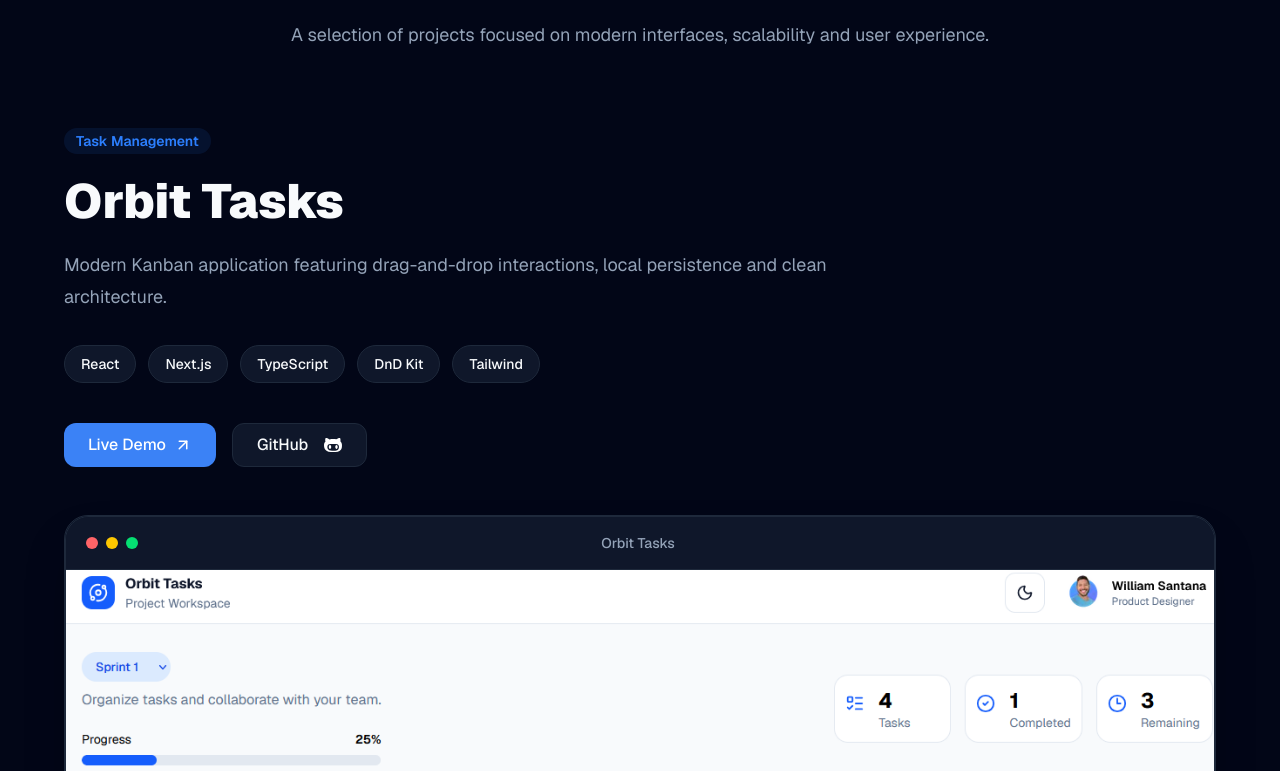
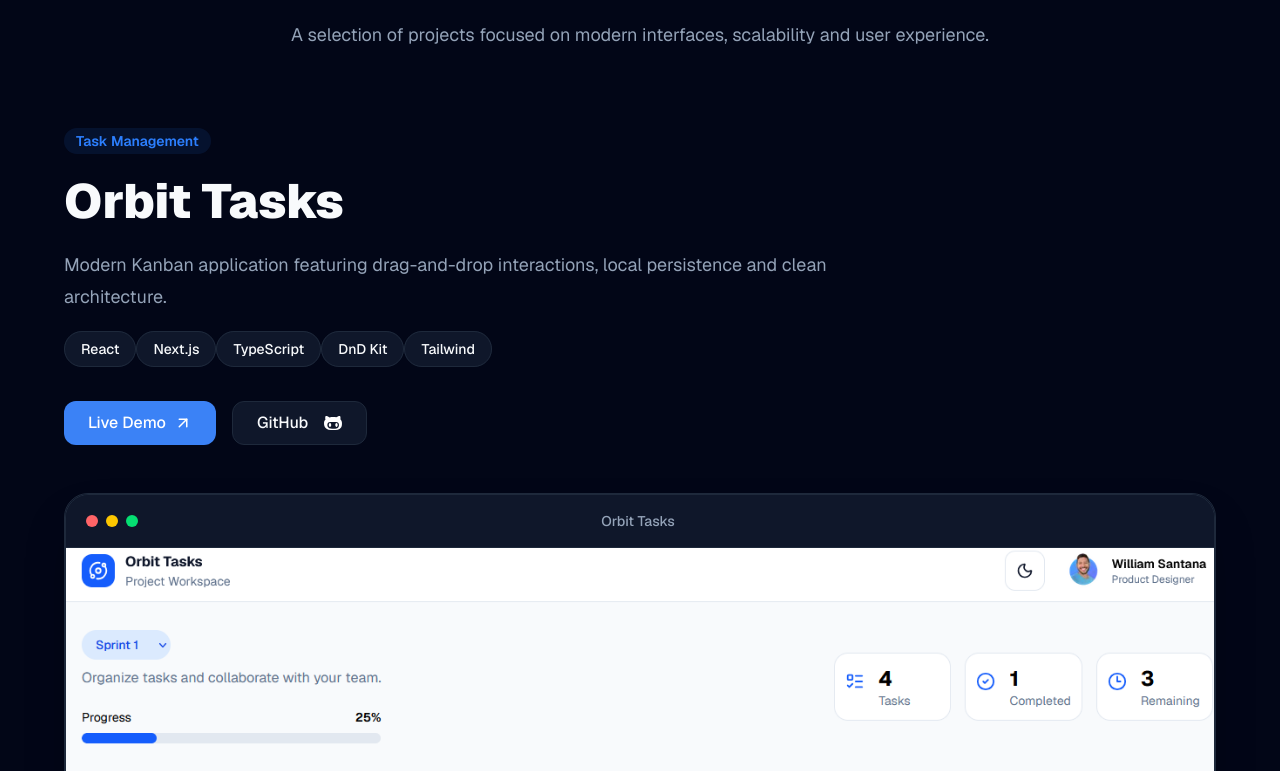
Before and after one commit to wwilliamsantana/portfolio-william, a Next.js app: page / in a window 1280 px wide. Shown: the part 1180-1951 px from the top of the page. Built offline with nearby package versions, Linux system fonts and the light colour scheme.

Commit message:
fix: Add motions tags

```diff
--- a/src/components/projects/FeaturedProject.tsx
+++ b/src/components/projects/FeaturedProject.tsx
@@ -1,3 +1,6 @@
+"use client";
+
+import { motion } from "motion/react";
 import { ProjectButtons } from "./ProjectButtons";
 import { ProjectImage } from "./ProjectImage";
 import { ProjectStack } from "./ProjectStack";
@@ -18,22 +21,66 @@ interface Props {
 
 export function FeaturedProject({ project }: Props) {
   return (
-    <article>
+    <motion.article
+      initial={{
+        opacity: 0,
+        y: 60,
+        filter: "blur(10px)",
+      }}
+      whileInView={{
+        opacity: 1,
+        y: 0,
+        filter: "blur(0px)",
+      }}
+      viewport={{
+        once: true,
+        amount: 0.3,
+      }}
+      transition={{
+        duration: 0.7,
+      }}
+    >
       <span className=" rounded-full bg-blue-500/10 px-3 py-1 text-sm font-semibold text-blue-500">
         {project.subtitle}
       </span>
 
-      <h3 className="mt-6 text-5xl font-black ">{project.title}</h3>
+      <motion.h3
+        initial={{
+          opacity: 0,
+          x: -30,
+        }}
+        whileInView={{
+          opacity: 1,
+          x: 0,
+        }}
+        transition={{
+          delay: 0.2,
+        }}
+        className="mt-6 text-5xl font-black "
+      >
+        {project.title}
+      </motion.h3>
 
-      <p className=" mt-6 max-w-3xl text-lg leading-8 text-(--muted)">
+      <motion.p
+        initial={{
+          opacity: 0,
+        }}
+        whileInView={{
+          opacity: 1,
+        }}
+        transition={{
+          delay: 0.35,
+        }}
+        className=" mt-6 max-w-3xl text-lg leading-8 text-(--muted)"
+      >
         {project.description}
-      </p>
+      </motion.p>
 
       <ProjectStack stack={project.stack} />
 
       <ProjectButtons demo={project.demo} github={project.github} />
 
       <ProjectImage image={project.image} title={project.title} />
-    </article>
+    </motion.article>
   );
 }
--- a/src/components/projects/ProjectStack.tsx
+++ b/src/components/projects/ProjectStack.tsx
@@ -1,18 +1,45 @@
+"use client";
+import { motion } from "motion/react";
+
 interface Props {
   stack: string[];
 }
 
 export function ProjectStack({ stack }: Props) {
   return (
-    <div className="mt-8 flex flex-wrap gap-3">
-      {stack.map((item) => (
-        <span
+    <motion.div
+      initial={{
+        opacity: 0,
+        y: 20,
+      }}
+      whileInView={{
+        opacity: 1,
+        y: 0,
+      }}
+      transition={{
+        delay: 0.7,
+      }}
+      className=" mt-6"
+    >
+      {stack.map((item, index) => (
+        <motion.span
+          initial={{
+            opacity: 0,
+            y: 15,
+          }}
+          whileInView={{
+            opacity: 1,
+            y: 0,
+          }}
+          transition={{
+            delay: 0.45 + index * 0.08,
+          }}
           key={item}
           className=" rounded-full border border-(--border) bg-(--surface) px-4 py-2 text-sm font-medium"
         >
           {item}
-        </span>
+        </motion.span>
       ))}
-    </div>
+    </motion.div>
   );
 }
```
